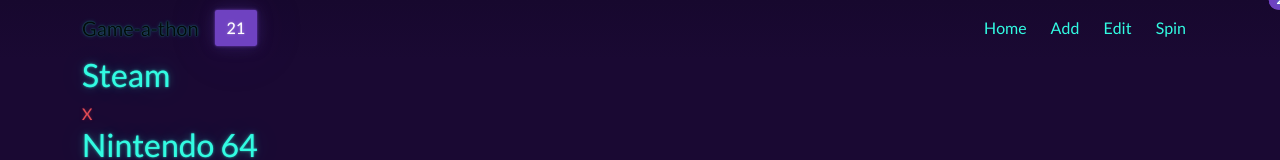
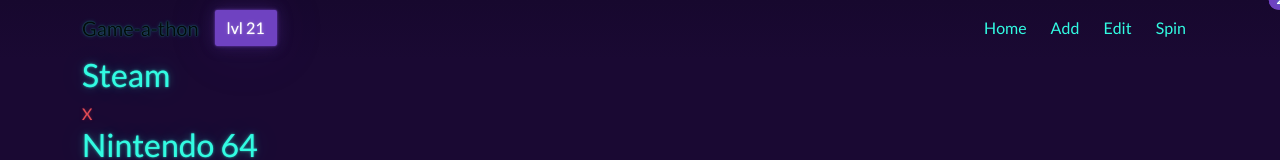
Before and after one commit to JmhackettWCTC/game-a-thon, a Vue app: page index.html in a window 1280 px wide. Shown: the top 160 px of the page. Built offline with nearby package versions, Linux system fonts and the light colour scheme.

Commit message:
Update lvl indicator

```diff
--- a/index.html
+++ b/index.html
@@ -15,7 +15,7 @@
             <a class="navbar-brand" href="#">Game-a-thon</a>
             <div>
                 <button class="btn btn-primary" type="button" data-bs-toggle="collapse" data-bs-target="#collapseExample" aria-expanded="false" aria-controls="collapseExample">
-                    21
+                    lvl 21
                 </button>
             </div>
             <button class="navbar-toggler" type="button" data-bs-toggle="collapse" data-bs-target="#navbarNav" aria-controls="navbarNav" aria-expanded="false" aria-label="Toggle navigation">
```
